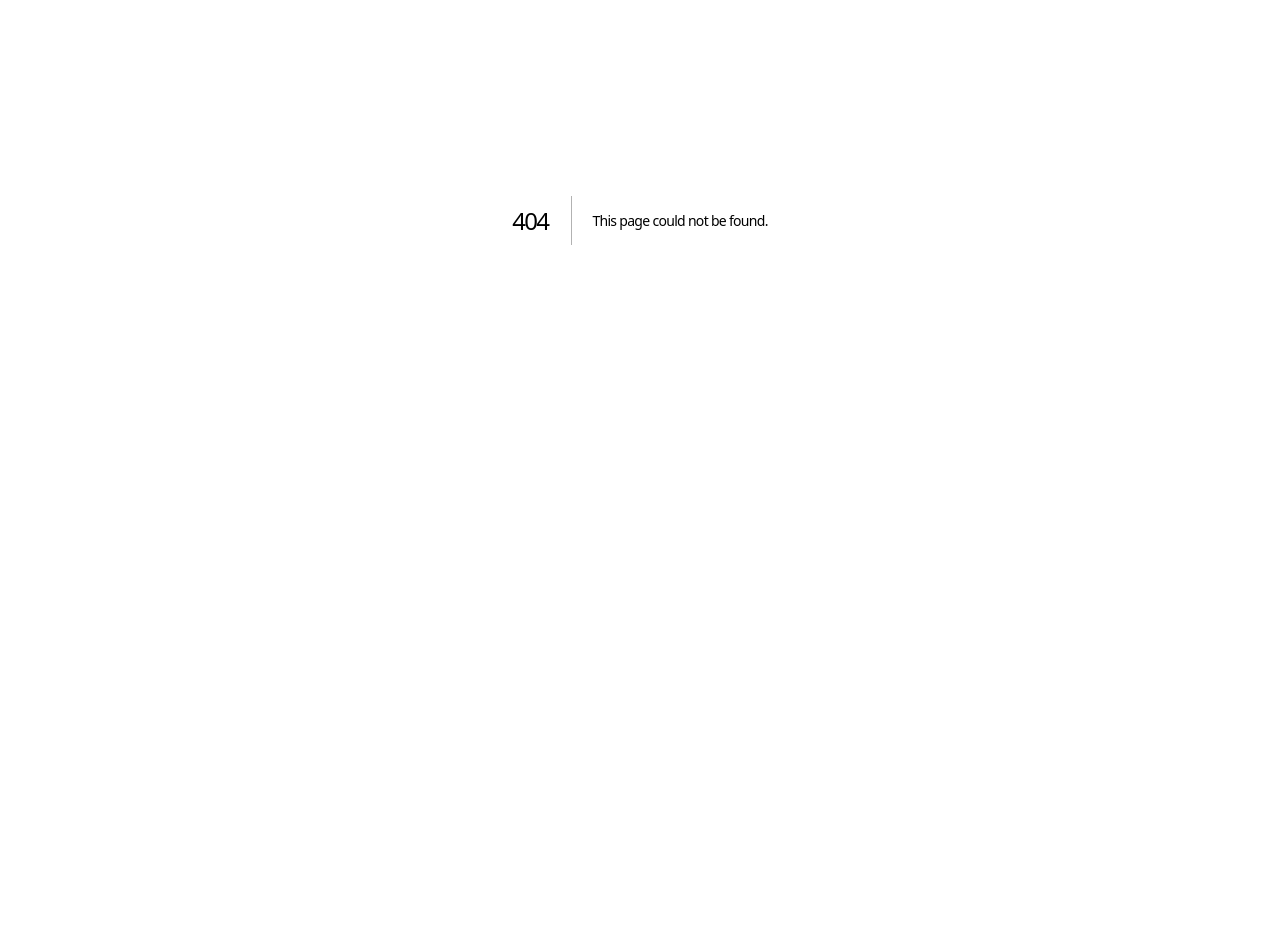
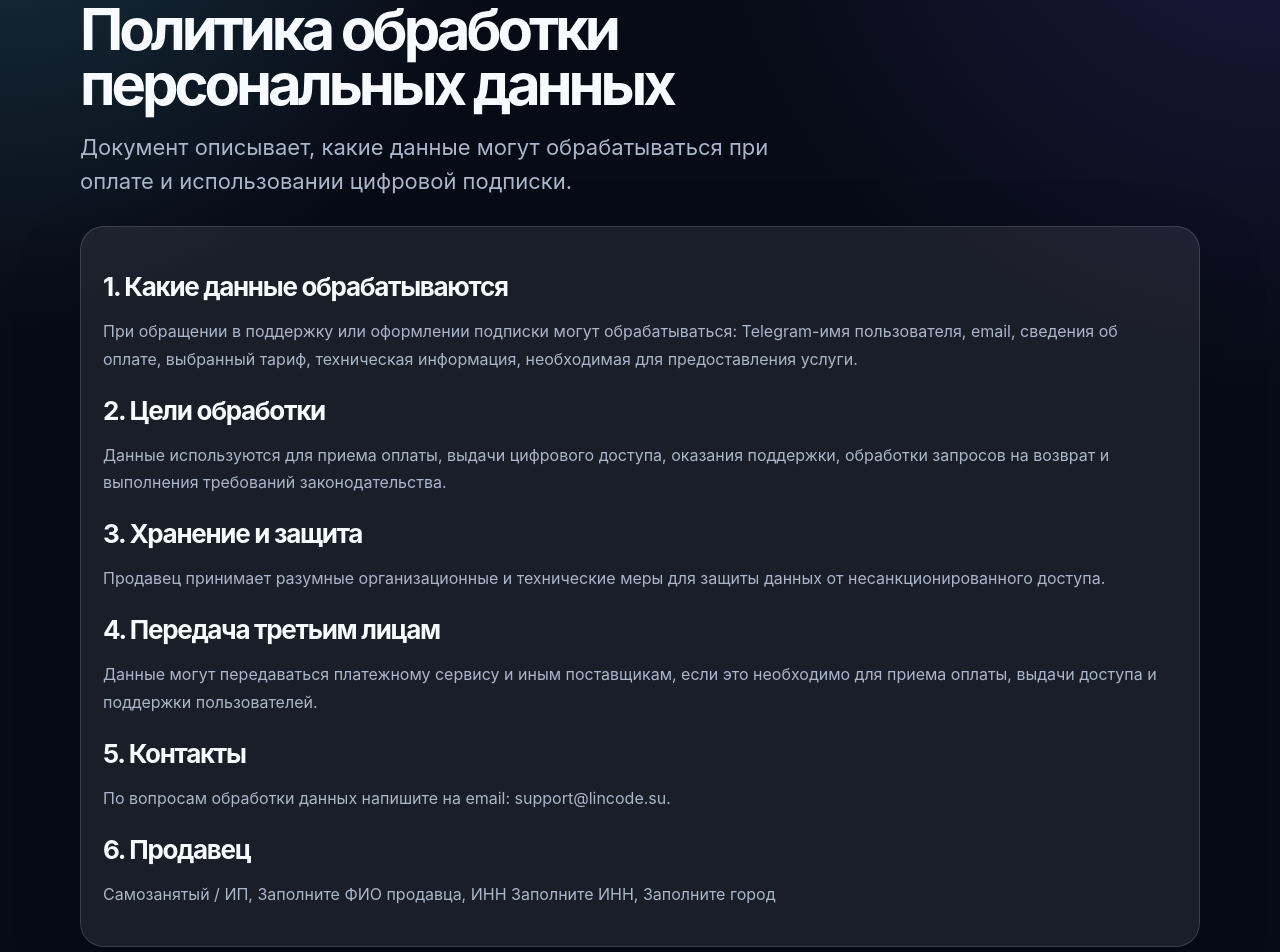
Before and after one commit to linkoln-1/vpn-lending, a Next.js app: page /privacy in a window 1280 px wide. Before the commit this address had no page. Shown: the part 180-1132 px from the top of the page. Before the commit the page ends 800 px from the top, so only its background shows below. Built offline with nearby package versions, Linux system fonts and the light colour scheme.

Commit message:
Add privacy policy page

```diff
--- /dev/null
+++ b/app/privacy/page.jsx
@@ -0,0 +1,44 @@
+import { Header } from '@/components/Header';
+import { Footer } from '@/components/Footer';
+import { site } from '@/lib/site';
+
+export const metadata = {
+  title: `Политика обработки данных — ${site.name}`,
+  description: 'Описание обработки персональных данных пользователей сервиса.',
+};
+
+export default function PrivacyPage() {
+  return (
+    <>
+      <Header />
+      <main className="legal-page">
+        <div className="container">
+          <div className="badge">Персональные данные</div>
+          <h1>Политика обработки персональных данных</h1>
+          <p className="lead">Документ описывает, какие данные могут обрабатываться при оплате и использовании цифровой подписки.</p>
+
+          <section className="legal-box">
+            <h2>1. Какие данные обрабатываются</h2>
+            <p>При обращении в поддержку или оформлении подписки могут обрабатываться: Telegram-имя пользователя, email, сведения об оплате, выбранный тариф, техническая информация, необходимая для предоставления услуги.</p>
+
+            <h2>2. Цели обработки</h2>
+            <p>Данные используются для приема оплаты, выдачи цифрового доступа, оказания поддержки, обработки запросов на возврат и выполнения требований законодательства.</p>
+
+            <h2>3. Хранение и защита</h2>
+            <p>Продавец принимает разумные организационные и технические меры для защиты данных от несанкционированного доступа.</p>
+
+            <h2>4. Передача третьим лицам</h2>
+            <p>Данные могут передаваться платежному сервису и иным поставщикам, если это необходимо для приема оплаты, выдачи доступа и поддержки пользователей.</p>
+
+            <h2>5. Контакты</h2>
+            <p>По вопросам обработки данных напишите на email: <a href={`mailto:${site.supportEmail}`}>{site.supportEmail}</a>.</p>
+
+            <h2>6. Продавец</h2>
+            <p>{site.seller.status}, {site.seller.fullName}, ИНН {site.seller.inn}, {site.seller.city}</p>
+          </section>
+        </div>
+      </main>
+      <Footer />
+    </>
+  );
+}
```
